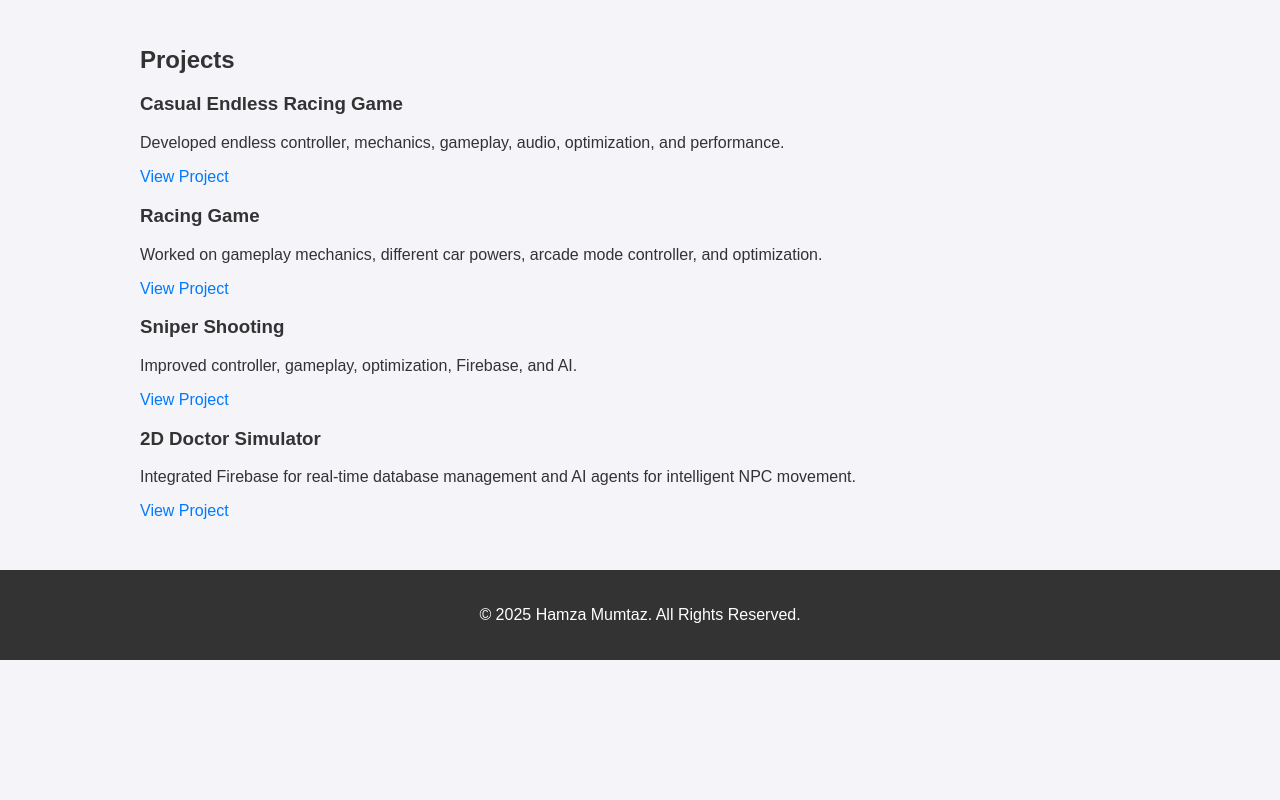
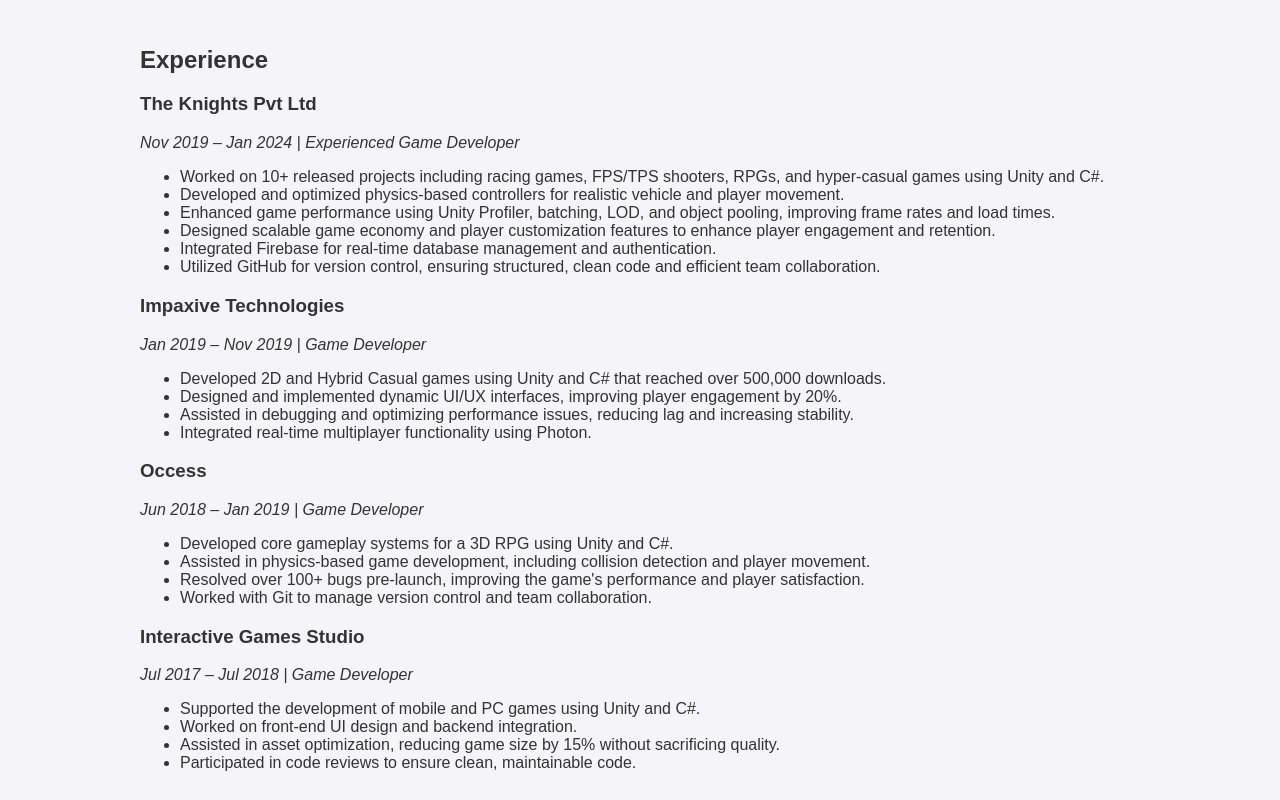
Before and after one commit to Hamza223344/Hamza223344.github.io, a plain HTML site: page index.html in a window 1280 px wide. Shown: the part 760-1560 px from the top of the page. Before the commit the page ends 1420 px from the top, so only its background shows below. Drawn offline with Linux system fonts and the light colour scheme.

Commit message:
Add files via upload

```diff
--- a/index.html
+++ b/index.html
@@ -47,6 +47,59 @@
         </div>
     </section>
 
+    <!-- Experience Section -->
+    <section id="experience">
+        <div class="container">
+            <h2>Experience</h2>
+
+            <div class="experience-item">
+                <h3>The Knights Pvt Ltd</h3>
+                <p><em>Nov 2019 – Jan 2024 | Experienced Game Developer</em></p>
+                <ul>
+                    <li>Worked on 10+ released projects including racing games, FPS/TPS shooters, RPGs, and hyper-casual games using Unity and C#.</li>
+                    <li>Developed and optimized physics-based controllers for realistic vehicle and player movement.</li>
+                    <li>Enhanced game performance using Unity Profiler, batching, LOD, and object pooling, improving frame rates and load times.</li>
+                    <li>Designed scalable game economy and player customization features to enhance player engagement and retention.</li>
+                    <li>Integrated Firebase for real-time database management and authentication.</li>
+                    <li>Utilized GitHub for version control, ensuring structured, clean code and efficient team collaboration.</li>
+                </ul>
+            </div>
+
+            <div class="experience-item">
+                <h3>Impaxive Technologies</h3>
+                <p><em>Jan 2019 – Nov 2019 | Game Developer</em></p>
+                <ul>
+                    <li>Developed 2D and Hybrid Casual games using Unity and C# that reached over 500,000 downloads.</li>
+                    <li>Designed and implemented dynamic UI/UX interfaces, improving player engagement by 20%.</li>
+                    <li>Assisted in debugging and optimizing performance issues, reducing lag and increasing stability.</li>
+                    <li>Integrated real-time multiplayer functionality using Photon.</li>
+                </ul>
+            </div>
+
+            <div class="experience-item">
+                <h3>Occess</h3>
+                <p><em>Jun 2018 – Jan 2019 | Game Developer</em></p>
+                <ul>
+                    <li>Developed core gameplay systems for a 3D RPG using Unity and C#.</li>
+                    <li>Assisted in physics-based game development, including collision detection and player movement.</li>
+                    <li>Resolved over 100+ bugs pre-launch, improving the game's performance and player satisfaction.</li>
+                    <li>Worked with Git to manage version control and team collaboration.</li>
+                </ul>
+            </div>
+
+            <div class="experience-item">
+                <h3>Interactive Games Studio</h3>
+                <p><em>Jul 2017 – Jul 2018 | Game Developer</em></p>
+                <ul>
+                    <li>Supported the development of mobile and PC games using Unity and C#.</li>
+                    <li>Worked on front-end UI design and backend integration.</li>
+                    <li>Assisted in asset optimization, reducing game size by 15% without sacrificing quality.</li>
+                    <li>Participated in code reviews to ensure clean, maintainable code.</li>
+                </ul>
+            </div>
+        </div>
+    </section>
+
     <!-- Projects Section -->
     <section id="projects">
         <div class="container">
```
